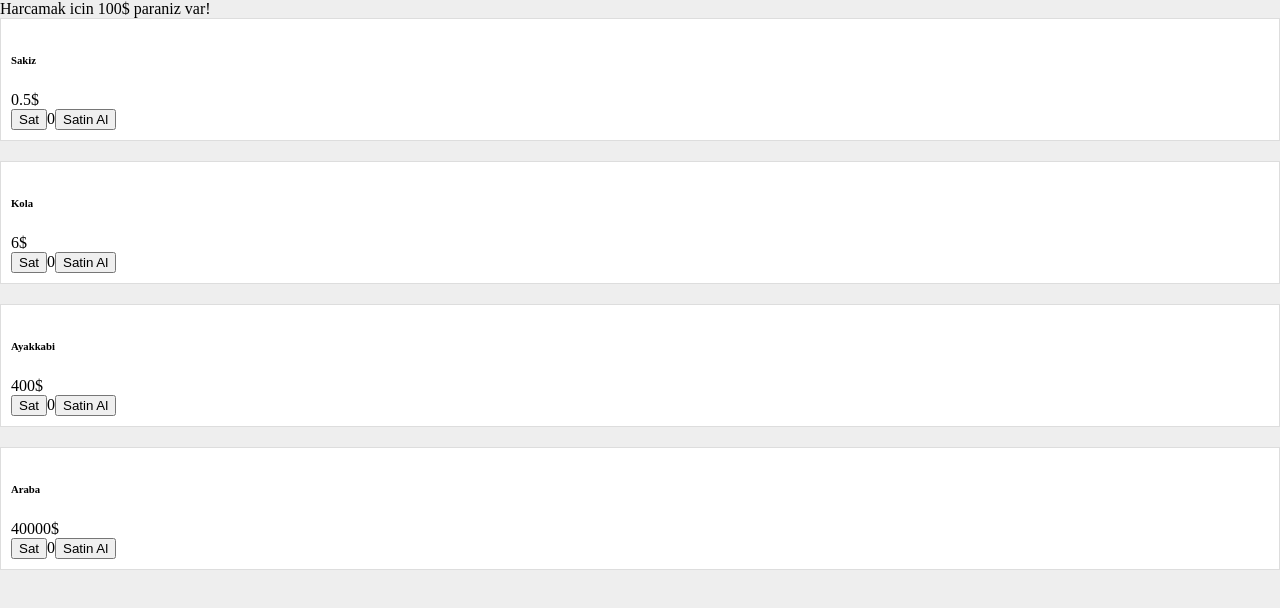
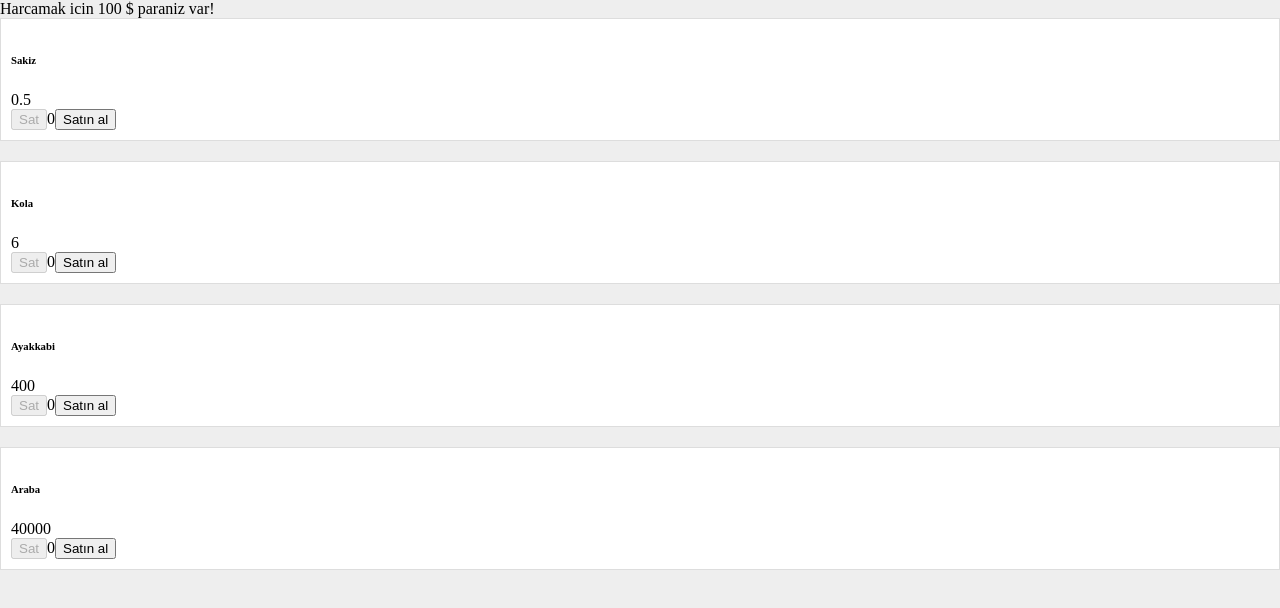
Before and after one commit to meryemkutlu/money-spending-app, a React (Create React App) app: page / in a window 1280 px wide. Shown: the top 608 px of the page. Built offline with nearby package versions, Linux system fonts and the light colour scheme.

Commit message:
sell and buy create show remaining and remaining money

```diff
--- a/src/App.js
+++ b/src/App.js
@@ -2,15 +2,26 @@ import Header from "./components/Header";
 import Product from "./components/Product";
 import { useState, useEffect } from "react";
 import products from "./products.json";
+
 function App() {
   const [money, setMoney] = useState(100);
   const [basket, setBasket] = useState([]);
+  const [total, setTotal] = useState(0);
+
   useEffect(() => {
-    console.log(basket);
+    setTotal(
+      basket.reduce((acc, item) => {
+        return (
+          acc +
+          item.amount * products.find((product) => product.id === item.id).price
+        );
+      }, 0)
+    );
   }, [basket]);
+
   return (
-    <div className="App">
-      <Header money={money} />
+    <>
+      <Header total={total} money={money} />
       {products.map((product) => (
         <Product
           key={product.id}
@@ -19,7 +30,7 @@ function App() {
           product={product}
         />
       ))}
-    </div>
+    </>
   );
 }
 
--- a/src/components/Header.jsx
+++ b/src/components/Header.jsx
@@ -1,9 +1,13 @@
 import React from "react";
 
-function Header({ money }) {
+function Header({ total, money }) {
   return (
     <>
-      <div>Harcamak icin {money}$ paraniz var! </div>
+      <div>
+        {(total > 0 && <>Harcayacak {money - total}$ paraniz kaldi!</>) || (
+          <>Harcamak icin {money} $ paraniz var!</>
+        )}
+      </div>
     </>
   );
 }
--- a/src/components/Product.jsx
+++ b/src/components/Product.jsx
@@ -1,10 +1,17 @@
 import React from "react";
 
 function Product({ product, basket, setBasket }) {
+  const basketItem = basket.find((item) => item.id === product.id);
+
   const addBasket = () => {
     const checkBasket = basket.find((item) => item.id === product.id);
 
     if (checkBasket) {
+      checkBasket.amount += 1;
+      setBasket([
+        ...basket.filter((item) => item.id !== product.id),
+        checkBasket,
+      ]);
     } else {
       setBasket([
         ...basket,
@@ -15,15 +22,31 @@ function Product({ product, basket, setBasket }) {
       ]);
     }
   };
+
+  const removeBasket = () => {
+    const currentBasket = basket.find((item) => item.id === product.id);
+    const basketWithCurrent = basket.filter((item) => item.id !== product.id);
+    currentBasket.amount -= 1;
+    if (currentBasket.amount === 0) {
+      setBasket([...basketWithCurrent]);
+    } else {
+      setBasket([...basketWithCurrent, currentBasket]);
+    }
+  };
+
   return (
     <>
       <div className="product">
         <h6>{product.title}</h6>
-        <div className="price">{product.price}$</div>
-        <div className="action">
-          <button>Sat</button>
-          <span className="amount">0</span>
-          <button onClick={addBasket}>Satin Al</button>
+        <div className="price">{product.price}</div>
+        <div className="actions">
+          <button disabled={!basketItem} onClick={removeBasket}>
+            Sat
+          </button>
+          <span className="amount">
+            {(basketItem && basketItem.amount) || 0}
+          </span>
+          <button onClick={addBasket}>Satın al</button>
         </div>
         <style jsx>
           {`
```
